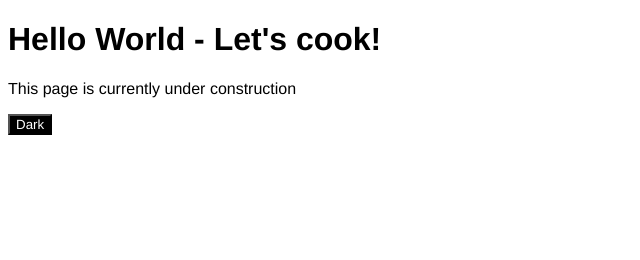
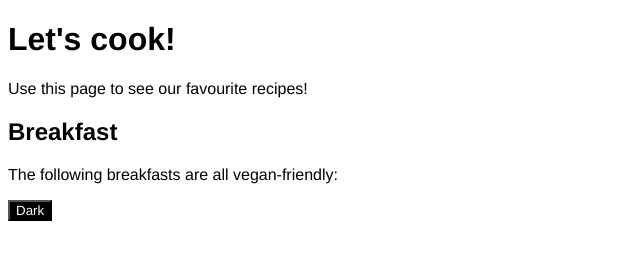
Before and after one commit to Ash-Woods/recipe-website, a plain HTML site: page index.html in a window 1280 px wide. Shown: the whole page, without its empty margins (0-640 px from the left). Drawn offline with Linux system fonts and the light colour scheme.

Commit message:
Updating page text

```diff
--- a/index.html
+++ b/index.html
@@ -4,8 +4,13 @@
         <link rel="stylesheet" href="main.css">
     </head>
 <body class="light-theme">
-<h1>Hello World - Let's cook!</h1>
-<p>This page is currently under construction</p>
+    <!--- This is the start of the Introduction Section --->
+<h1>Let's cook!</h1>
+<p>Use this page to see our favourite recipes!</p>
+
+    <!--- This is the start of the Breakfast Section --->
+<h2>Breakfast</h2>
+<p>The following breakfasts are all vegan-friendly:</p>
 <div>
     <button class="btn">Dark</button>
 </div>
--- a/main.css
+++ b/main.css
@@ -43,3 +43,7 @@ li {
 }
 
 .btn:focus { outline-style: none; }
+
+.landingpage-grid {
+    display: grid;
+}
```
